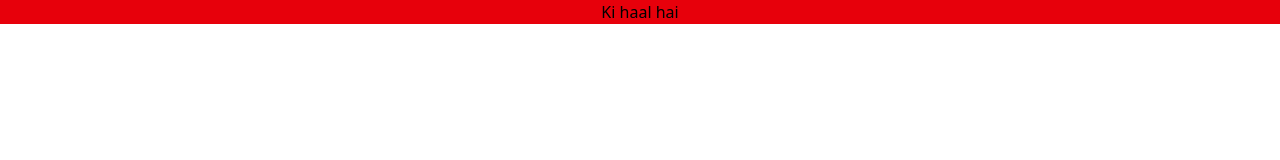
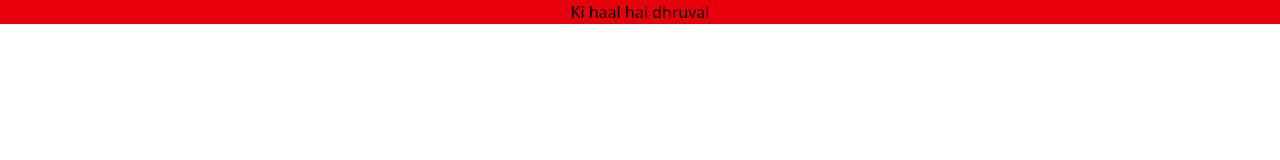
Before and after one commit to dhruval1907/React-cohort22, a React (Vite) app in the folder context-api/: page / in a window 1280 px wide. Shown: the top 160 px of the page. Built offline with nearby package versions, Linux system fonts and the light colour scheme.

Commit message:
context-api

```diff
--- a/context-api/src/components/Hero.jsx
+++ b/context-api/src/components/Hero.jsx
@@ -1,10 +1,11 @@
-import React from 'react'
+import React, { useContext } from 'react'
+import { userdatacontext } from '../context/Usercontext'
 
 const Hero = () => {
-
+  const data = useContext(userdatacontext)
   return (
     <div className='p-5 text-center w-full bg-red-600'>
-        <h1>Ki haal hai </h1>
+        <h1>Ki haal hai {data} </h1>
     </div>
   )
 }
--- a/context-api/src/context/Usercontext.jsx
+++ b/context-api/src/context/Usercontext.jsx
@@ -2,11 +2,14 @@ import React, { createContext } from 'react'
 
 export const userdatacontext = createContext()
 const Usercontext = (props) => {
-    console.log();
 
+    const user = "dhruval"
   return (
     <div>
+        <userdatacontext.Provider value={user}>
         {props.children}
+
+        </userdatacontext.Provider>
     </div>
   )
 }
```
